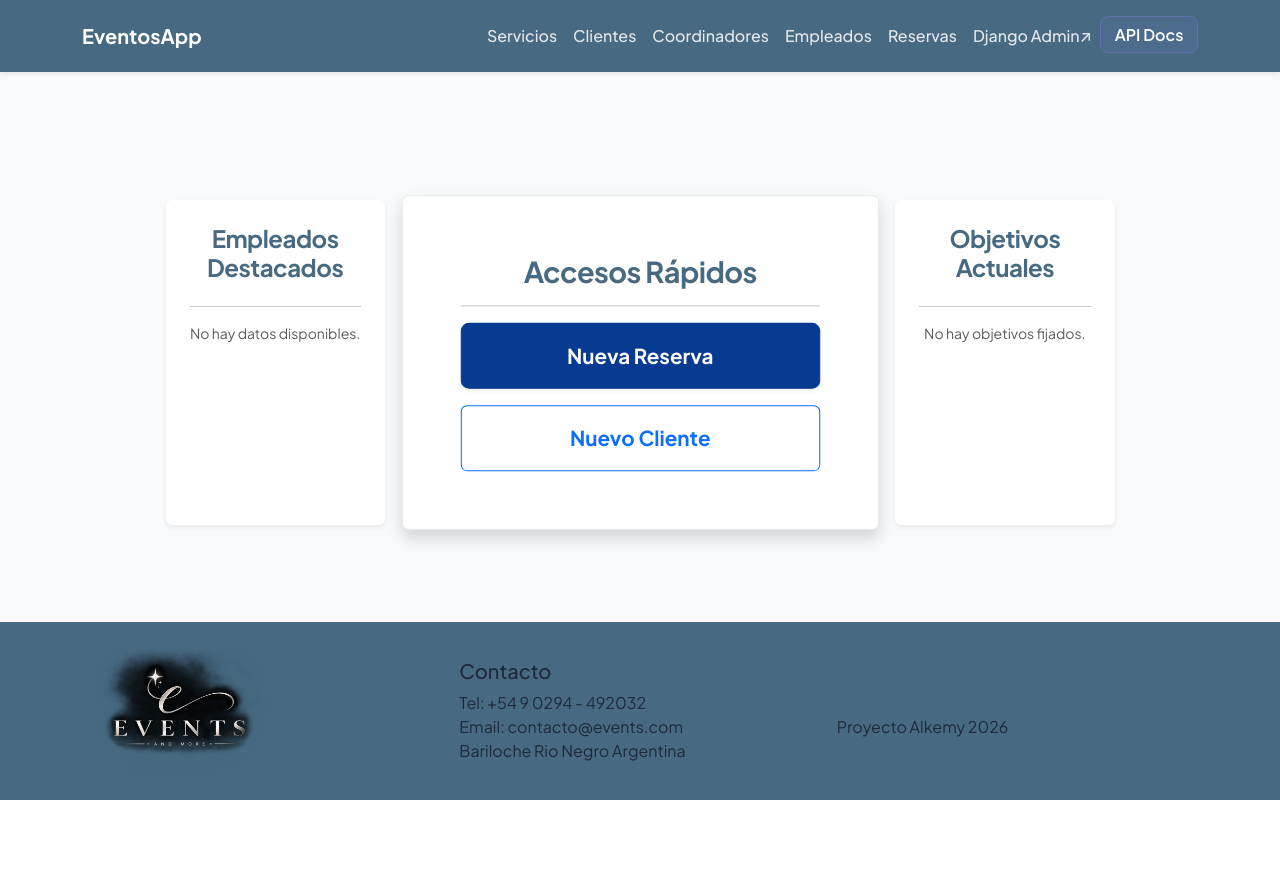
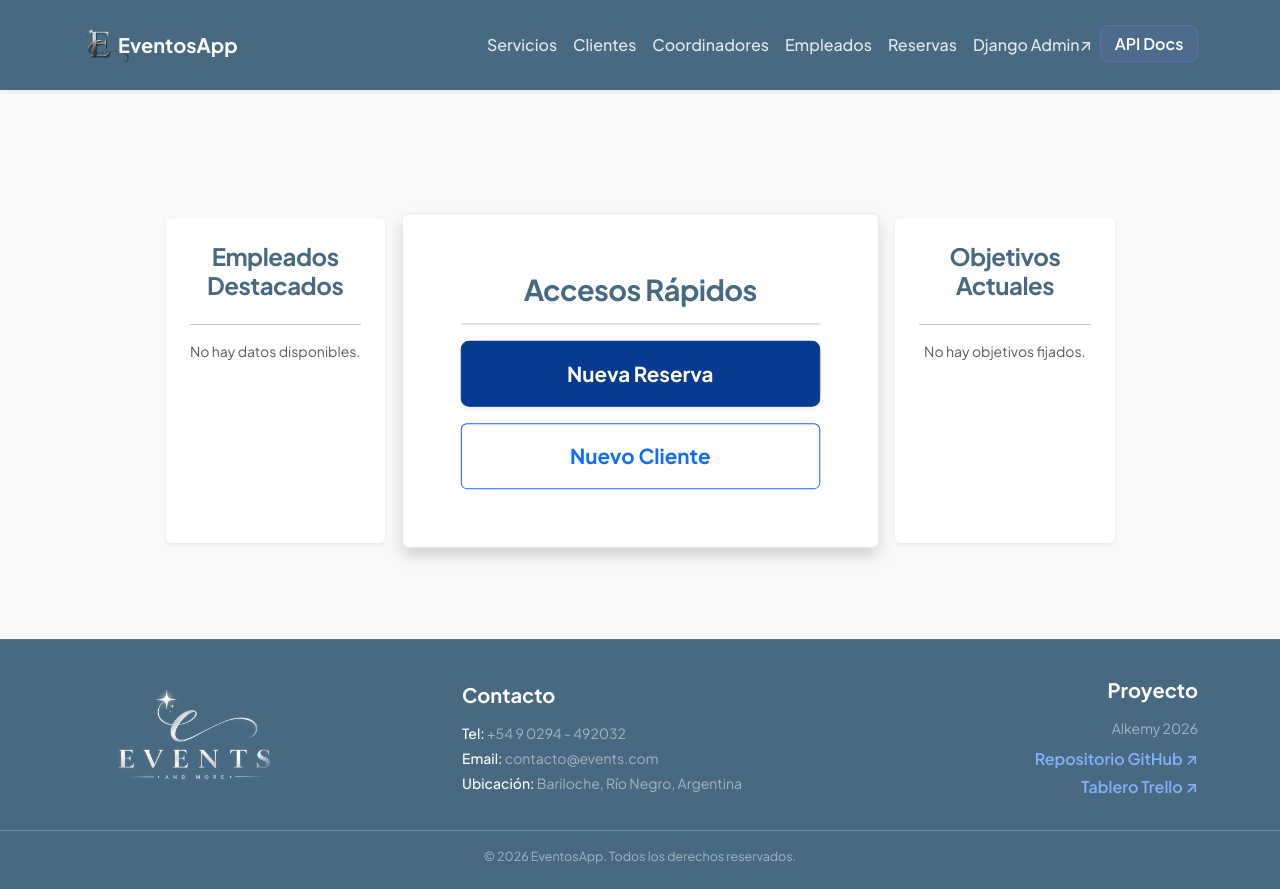
Before and after one commit to PonceDiego/eventos, a Django app: page / in a window 1280 px wide. Before the commit the page ends 800 px from the top, so only its background shows below. Run offline with Django 5.2, Linux system fonts and the light colour scheme; data that the repository does not hold is empty; some libraries are stand-ins or nearby versions.

Commit message:
Feature/home page funcional (#24)
* feat:Tres columnas iniciadas en home

* feat:NavBar con selección y rutas congruentes

* feat:Agregado nuevo icono simple y reacomoado footer

```diff
--- a/servicios/templates/servicios/base.html
+++ b/servicios/templates/servicios/base.html
@@ -3,24 +3,30 @@
 <!DOCTYPE html>
 
 <html lang="es">
+
 <head>
     <meta charset="UTF-8">
     <title>Events {% block title %}{% endblock %}</title>
-  <link rel="icon" type="image/png" href="{% static 'servicios/logo_arriba.png' %} " >
+    <link rel="icon" type="image/png" href="{% static 'servicios/logo_e.png' %} ">
     {% bootstrap_css %}
 
     <link rel="preconnect" href="https://fonts.googleapis.com">
     <link rel="preconnect" href="https://fonts.gstatic.com" crossorigin>
-    <link href="https://fonts.googleapis.com/css2?family=Plus+Jakarta+Sans:wght@400;500;600;700;800&display=swap" rel="stylesheet">
+    <link href="https://fonts.googleapis.com/css2?family=Plus+Jakarta+Sans:wght@400;500;600;700;800&display=swap"
+        rel="stylesheet">
 
     <style>
         :root {
             --color-bg-body: #E5E9EC;
             --color-bg-card: #FFFFFF;
-            --color-primary: #476A82;     /* Muted slate blue for Navbar & Footer */
-            --color-secondary: #6070AC;   /* Borders & secondary highlights */
-            --color-accent: #84B1F9;      /* Action highlights & active nav links */
-            --color-dark-deep: #073B91;   /* Primary button background */
+            --color-primary: #476A82;
+            /* Muted slate blue for Navbar & Footer */
+            --color-secondary: #6070AC;
+            /* Borders & secondary highlights */
+            --color-accent: #84B1F9;
+            /* Action highlights & active nav links */
+            --color-dark-deep: #073B91;
+            /* Primary button background */
             --font-main: 'Plus Jakarta Sans', -apple-system, BlinkMacSystemFont, sans-serif;
         }
 
@@ -36,22 +42,26 @@
             box-shadow: 0 10px 30px -5px rgba(71, 106, 130, 0.08), 0 4px 6px -2px rgba(0, 0, 0, 0.03);
             border: 1px solid rgba(71, 106, 130, 0.1);
         }
-        .content-container > .d-flex{
+
+        .content-container>.d-flex {
             flex-wrap: wrap !important;
             gap: 1rem !important;
         }
+
         .content-container:has(.card) {
             background-color: transparent !important;
             border: none !important;
             box-shadow: none !important;
         }
 
-        .card, .list-group-item {
+        .card,
+        .list-group-item {
             border-color: rgba(71, 106, 130, 0.12) !important;
         }
 
         /* Soft Slate Navbar & Footer */
-        .navbar-custom, footer {
+        .navbar-custom,
+        footer {
             background-color: var(--color-primary) !important;
         }
 
@@ -59,6 +69,11 @@
             color: rgba(255, 255, 255, 0.85) !important;
             font-weight: 500;
             transition: color 0.2s ease-in-out;
+            display: inline-block;
+        }
+
+        .navbar-custom .nav-link:hover {
+            transform: translateY(-2px);
         }
 
         .navbar-custom .nav-link:hover,
@@ -86,8 +101,86 @@
             color: #ffffff !important;
         }
 
+        .navbar-custom .nav-api-btn {
+            border: 1px solid var(--color-secondary);
+            background-color: rgba(96, 112, 172, 0.25);
+            color: #ffffff !important;
+            border-radius: 8px;
+            padding: 0.35rem 0.85rem !important;
+            font-weight: 600;
+            transition: all 0.2s ease-in-out;
+        }
+
+        .navbar-custom .nav-api-btn:hover {
+            background-color: var(--color-secondary);
+            color: #ffffff !important;
+        }
+
+        .navbar-custom .nav-api-btn.active {
+            background-color: var(--color-dark-deep);
+            border-color: var(--color-dark-deep);
+            color: #ffffff !important;
+        }
+
+        .navbar-brand {
+            transition: transform 0.2s ease;
+            display: inline-flex;
+            align-items: center;
+        }
+
+        .navbar-brand:hover {
+            transform: scale(1.08);
+        }
+
+        .navbar-logo {
+            height: 48px;
+            width: auto;
+            object-fit: contain;
+            margin-right: -12px !important;
+        }
+
+        /* Estilos Footer */
+        footer.footer-custom {
+            background-color: var(--color-primary) !important;
+            border-top: 1px solid rgba(255, 255, 255, 0.08);
+        }
+
+        .footer-logo-img {
+            height: auto;
+            max-height: 150px;
+            width: auto;
+            object-fit: contain;
+            mix-blend-mode: screen;
+            transition: transform 0.2s ease;
+        }
+
+        .footer-brand-link:hover .footer-logo-img {
+            transform: scale(1.04);
+        }
+
+        .footer-api-link {
+            color: var(--color-accent) !important;
+            text-decoration: none;
+            font-weight: 600;
+            transition: transform 0.2s ease, opacity 0.2s ease;
+            display: inline-block;
+        }
+
+        .footer-api-link:hover {
+            opacity: 0.85;
+            transform: translateY(-1px);
+        }
+
+        .extra-small {
+            font-size: 0.78rem;
+        }
+
+
         /* Typography Hierarchy */
-        h1, h2, h3, h4 {
+        h1,
+        h2,
+        h3,
+        h4 {
             color: var(--color-primary);
             font-weight: 700 !important;
             letter-spacing: -0.02em;
@@ -132,8 +225,10 @@
         }
 
         .table tbody tr:hover {
-            background-color: rgba(132, 177, 249, 0.08) !important; /* Hover suave con color accent */
+            background-color: rgba(132, 177, 249, 0.08) !important;
+            /* Hover suave con color accent */
         }
+
         /* Responsive Table Controls */
         .table-responsive {
             border-radius: 8px;
@@ -146,24 +241,31 @@
             body {
                 overflow-x: hidden;
             }
+
             .content-container {
                 border-radius: 12px;
                 padding: 1.25rem !important;
             }
+
             .content-container .d-flex {
                 flex-direction: column !important;
                 align-items: stretch !important;
                 gap: 0.75rem !important;
             }
 
-            .content-container .d-flex > div,
-            .content-container .d-flex > a {
+            .content-container .d-flex>div,
+            .content-container .d-flex>a {
                 width: 100% !important;
                 justify-content: space-between !important;
             }
 
-            h1 { font-size: 1.75rem; }
-            h2 { font-size: 1.5rem; }
+            h1 {
+                font-size: 1.75rem;
+            }
+
+            h2 {
+                font-size: 1.5rem;
+            }
 
             /* Stack controls on mobile screens */
             .header-actions {
@@ -171,10 +273,12 @@
                 align-items: stretch !important;
                 gap: 1rem;
             }
+
             .table-responsive {
                 margin-bottom: 0;
                 border-radius: 8px;
             }
+
             footer.footer-custom {
                 padding-top: 1.5rem !important;
                 padding-bottom: 1.5rem !important;
@@ -182,23 +286,27 @@
         }
 
         /* Botones de Acción Secundarios */
-        .btn-action-edit, .btn-warning {
+        .btn-action-edit,
+        .btn-warning {
             background-color: var(--color-accent) !important;
             border-color: var(--color-accent) !important;
             color: #0d2e5c !important;
             font-weight: 600;
         }
 
-        .btn-action-edit:hover, .btn-warning:hover{
+        .btn-action-edit:hover,
+        .btn-warning:hover {
             background-color: #6da2f7 !important;
         }
 
-        .btn-action-delete, .btn-danger {
+        .btn-action-delete,
+        .btn-danger {
             background-color: #dc3545 !important;
             border-color: #dc3545 !important;
             color: #ffffff !important;
             font-weight: 500;
         }
+
         /* Custom Switch Inactivos */
         .form-check-label {
             color: var(--color-primary);
@@ -216,11 +324,15 @@
     </style>
 
 </head>
+
 <body class="bg-light d-flex flex-column min-vh-100">
 
     <nav class="navbar navbar-expand-lg navbar-dark navbar-custom shadow-sm py-2 py-md-3">
         <div class="container">
-        <a class="navbar-brand fw-bold" href="{% url 'home' %}"> EventosApp </a>
+            <a class="navbar-brand d-flex align-items-center" href="{% url 'home' %}">
+                <img src="{% static 'servicios/logo_e.png' %}" alt="Logo EventosApp" class="navbar-logo me-1">
+                <span class="fw-bold tracking-tight">EventosApp</span>
+            </a>
             <button class="navbar-toggler" type="button" data-bs-toggle="collapse" data-bs-target="#navbarNav">
                 <span class="navbar-toggler-icon"></span>
             </button>
@@ -235,13 +347,25 @@
                     {% url 'api:index' as url_api_docs %}
 
 
-                <li class="nav-item"><a class="nav-link {% if request.path == '/servicios/' or '/servicios/inactivos' in request.path or '/servicios/nuevo' in request.path or '/servicios/editar' in request.path %}active{% endif %}" href="{{url_servicios}}">Servicios</a></li>
-                <li class="nav-item"><a class="nav-link {% if '/servicios/cliente' in request.path %}active{% endif %}" href="{{url_clientes}}">Clientes</a></li>
-                <li class="nav-item"><a class="nav-link {% if '/servicios/coordinador' in request.path %}active{% endif %}" href="{{url_coordinadores}}">Coordinadores</a></li>
-                <li class="nav-item"><a class="nav-link {% if '/servicios/empleado' in request.path %}active{% endif %}" href="{{url_empleados}}">Empleados</a></li>
-                <li class="nav-item"><a class="nav-link {% if '/servicios/reservas' in request.path %}active{% endif %}" href="{{url_reservas}}">Reservas</a></li>
+                    <li class="nav-item"><a
+                            class="nav-link {% if request.path == '/servicios/' or '/servicios/inactivos' in request.path or '/servicios/nuevo' in request.path or '/servicios/editar' in request.path %}active{% endif %}"
+                            href="{{url_servicios}}">Servicios</a></li>
+                    <li class="nav-item"><a
+                            class="nav-link {% if '/servicios/cliente' in request.path %}active{% endif %}"
+                            href="{{url_clientes}}">Clientes</a></li>
+                    <li class="nav-item"><a
+                            class="nav-link {% if '/servicios/coordinador' in request.path %}active{% endif %}"
+                            href="{{url_coordinadores}}">Coordinadores</a></li>
+                    <li class="nav-item"><a
+                            class="nav-link {% if '/servicios/empleado' in request.path %}active{% endif %}"
+                            href="{{url_empleados}}">Empleados</a></li>
+                    <li class="nav-item"><a
+                            class="nav-link {% if '/servicios/reservas' in request.path %}active{% endif %}"
+                            href="{{url_reservas}}">Reservas</a></li>
                     <li class="nav-item"><a class="nav-link" href="/admin/" target="_blank">Django Admin&#8599;</a></li>
-                <li class="nav-item"><a class="nav-link nav-api-btn {% if '/api/' in request.path %}active{% endif %}" href="{{url_api_docs}}">API Docs</a></li>
+                    <li class="nav-item"><a
+                            class="nav-link nav-api-btn {% if '/api/' in request.path %}active{% endif %}"
+                            href="{{url_api_docs}}">API Docs</a></li>
                 </ul>
             </div>
         </div>
@@ -254,29 +378,45 @@
             </div>
         </div>
     </main>
-<footer class="footer-custom py-3 py-md-4 mt-auto w-100 flex-shrink-0">
+    <footer class="footer-custom py-4 mt-auto w-100 flex-shrink-0">
         <div class="container">
-        <div class="row align-items-center text-center text-md-start g-3">
+            <div class="row align-items-center text-center text-md-start g-4">
+                <div class="col-12 col-md-4 d-flex justify-content-center justify-content-md-start">
+                    <a href="{% url 'home' %}" class="d-inline-block footer-brand-link">
+                        <img src="{% static 'servicios/eventosfooter.png' %}" alt="Logo EventosApp"
+                            class="footer-logo-img">
+                    </a>
+                </div>
                 <div class="col-12 col-md-4">
-                    <img src="{% static 'servicios/eventosfooter.png' %}"
-                     alt="Logo EventosApp" width="130" height="130" decoding="async" style="height:auto; max-height: 130px; width:auto;">
+                    <h5 class="fw-bold text-white mb-3">Contacto</h5>
+                    <ul class="list-unstyled mb-0 text-white-50 small d-flex flex-column gap-1">
+                        <li><span class="text-white fw-medium">Tel:</span> +54 9 0294 - 492032</li>
+                        <li><span class="text-white fw-medium">Email:</span> contacto@events.com</li>
+                        <li><span class="text-white fw-medium">Ubicación:</span> Bariloche, Río Negro, Argentina</li>
+                    </ul>
+                </div>
+                <div class="col-12 col-md-4 text-center text-md-end">
+                    <h5 class="text-white fw-bold mb-3">Proyecto</h5>
+                    <p class="text-white-50 small mb-2">Alkemy 2026</p>
+                    <div class="d-flex flex-column align-items-center align-items-md-end gap-1">
+                        <a href="https://github.com/PonceDiego/eventos/" target="_blank"
+                            class="footer-api-link">Repositorio GitHub &#8599;</a>
+                        <a href="https://trello.com/b/9qY3JI6J/eventos-grupo-1" target="_blank"
+                            class="footer-api-link">Tablero Trello &#8599;</a>
+                    </div>
+                </div>
 
             </div>
-            <div class="col-md-4">
-                <h5>Contacto</h5>
-                <p class="mb-0">Tel: +54 9 0294 - 492032</p>
-                <p class="mb-0">Email: contacto@events.com</p>
-                <p class="mb-0">Bariloche Rio Negro Argentina</p>
         </div>
-            <div class="col-md-4">
-                    <div class="d-flex flex-column gap-2">
-                        <br>
-                        <p class="mb-0">Proyecto Alkemy 2026</p>
-                    </div>
-            </div>
+
+        <!-- Divisor y Copyright -->
+        <hr class="my-3 border-light opacity-10">
+        <div class="text-center text-white-50 extra-small">
+            &copy; {% now "Y" %} EventosApp. Todos los derechos reservados.
         </div>
         </div>
     </footer>
     {% bootstrap_javascript %}
 </body>
+
 </html>
```
Also changed, not shown: servicios/static/servicios/logo_e.png (added). Lines whose indentation alone changed are shown as unchanged.
